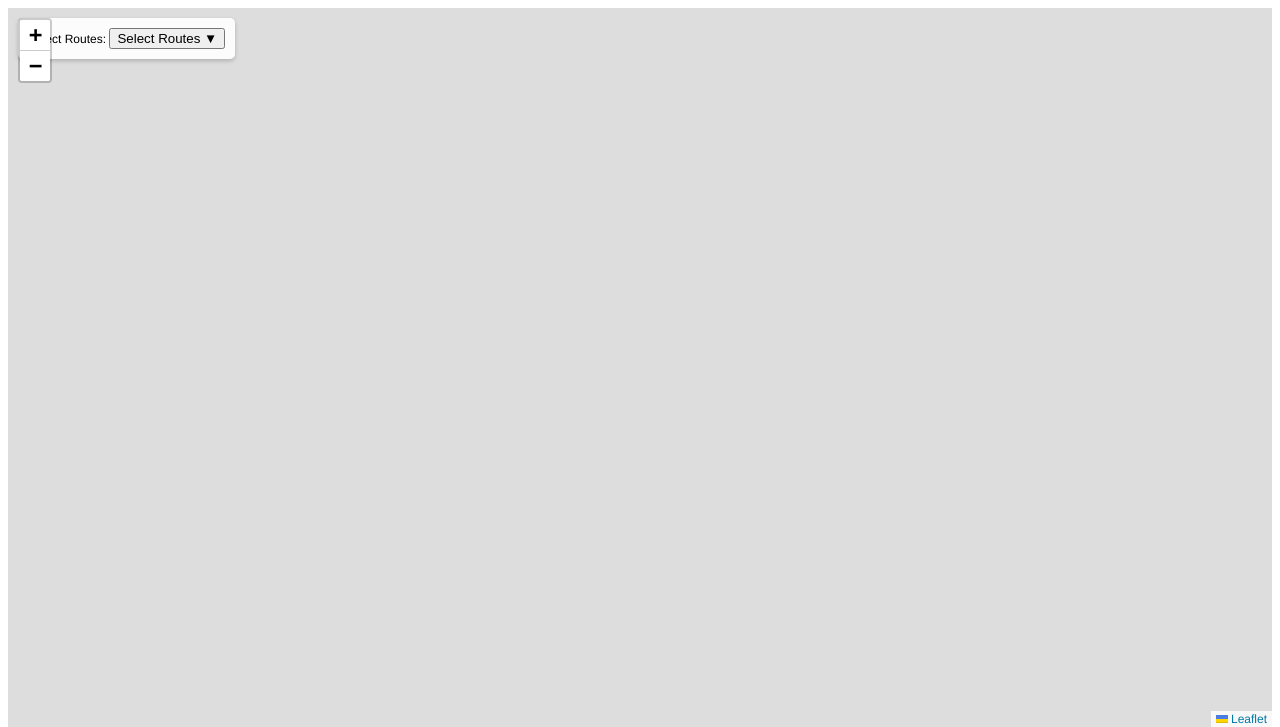
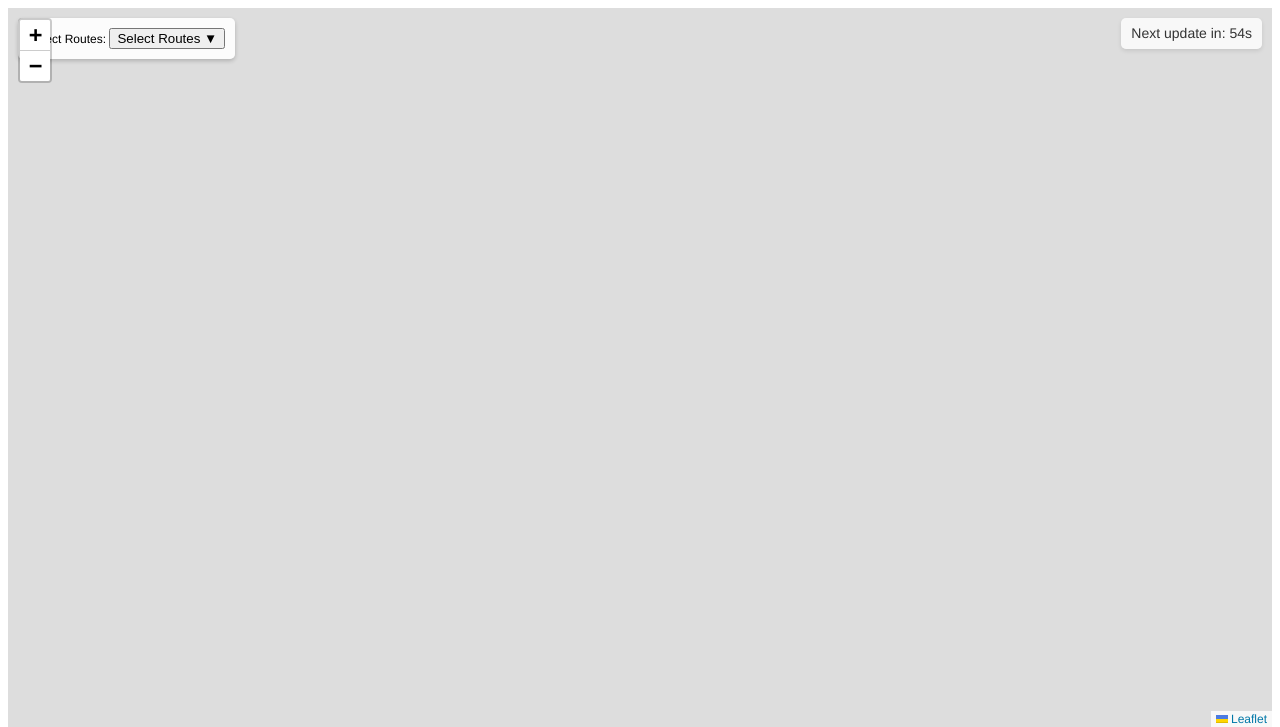
Before and after one commit to maxmazzeschi/bus-and-go, a Flask app: page / in a window 1280 px wide. Shown: the top 727 px of the page. Run offline with Flask 3, Linux system fonts and the light colour scheme; data that the repository does not hold is empty.

Commit message:
add timer. beautify

```diff
--- a/app/static/app.js
+++ b/app/static/app.js
@@ -1,6 +1,9 @@
 let map;
 let vehicleMarkers = {};
 let vehicleLabels = {};
+let updateInterval = 60; // Update every 60 seconds
+let remainingTime = updateInterval;
+let timerInterval;
 
 function initializeMap() {
   map = L.map("map");
@@ -25,8 +28,34 @@ function initializeMap() {
 
   map.on("moveend", updateVehiclePositions);
 
+  // Add a timer display to the map
+  const timerDiv = L.control({ position: "topright" });
+  timerDiv.onAdd = () => {
+    const div = L.DomUtil.create("div", "timer");
+    div.innerHTML = `Next update in: ${remainingTime}s`;
+    return div;
+  };
+  timerDiv.addTo(map);
+
   // Update every 60 sec
-  setInterval(updateVehiclePositions, 60000);
+  setInterval(updateVehiclePositions, updateInterval * 1000);
+  startTimer();
+}
+
+function startTimer() {
+  remainingTime = updateInterval;
+  clearInterval(timerInterval);
+
+  timerInterval = setInterval(() => {
+    remainingTime--;
+    const timerElement = document.querySelector(".timer");
+    if (timerElement) {
+      timerElement.innerHTML = `Next update in: ${remainingTime}s`;
+    }
+    if (remainingTime <= 0) {
+      clearInterval(timerInterval);
+    }
+  }, 1000);
 }
 
 function updateVehiclePositions() {
@@ -110,6 +139,8 @@ function updateVehiclePositions() {
 
         vehicleLabels[vehicle_id] = labelMarker;
       });
+      // Reset timer on update
+      startTimer();
     });
 }
 
--- a/app/static/styles.css
+++ b/app/static/styles.css
@@ -1,4 +1,7 @@
-#map { height: 90vh; position: relative; }
+#map {
+  height: 90vh;
+  position: relative;
+}
 #controls {
   position: absolute;
   top: 10px;
@@ -9,7 +12,10 @@
   border-radius: 5px;
   box-shadow: 0 2px 4px rgba(0, 0, 0, 0.2);
 }
-.dropdown { position: relative; display: inline-block; }
+.dropdown {
+  position: relative;
+  display: inline-block;
+}
 .dropdown-content {
   display: none;
   position: absolute;
@@ -52,7 +58,6 @@
   }
 }
 
-
 /* Updated CSS for the arrow icon */
 .arrow-icon {
   width: 20px;
@@ -68,3 +73,12 @@ fill: #ff5722;
   stroke: #333;
   stroke-width: 1px;
 }
+
+.timer {
+  background-color: rgba(255, 255, 255, 0.8);
+  padding: 5px 10px;
+  border-radius: 5px;
+  font-size: 14px;
+  color: #333;
+  box-shadow: 0px 2px 4px rgba(0, 0, 0, 0.1);
+}
--- a/app/templates/index.html
+++ b/app/templates/index.html
@@ -1,10 +1,10 @@
 <!DOCTYPE html>
-<html lang="en" xml:lang="en">
+<html lang="en" xml:lang="en" xmlns="http://www.w3.org/1999/xhtml">
 <head>
   <title>Mezzi ATAC</title>
   <link rel="stylesheet" href="https://unpkg.com/leaflet@1.9.4/dist/leaflet.css" />
   <script src="https://unpkg.com/leaflet@1.9.4/dist/leaflet.js"></script>
-    <link rel="stylesheet" href="{{ url_for('static', filename='styles.css') }}">
+  <link rel="stylesheet" href="{{ url_for('static', filename='styles.css') }}" />
 </head>
 <body>
   <script src="{{ url_for('static', filename='app.js') }}"></script>
```
Also changed, not shown: 1 other file. Lines whose indentation alone changed are shown as unchanged.
